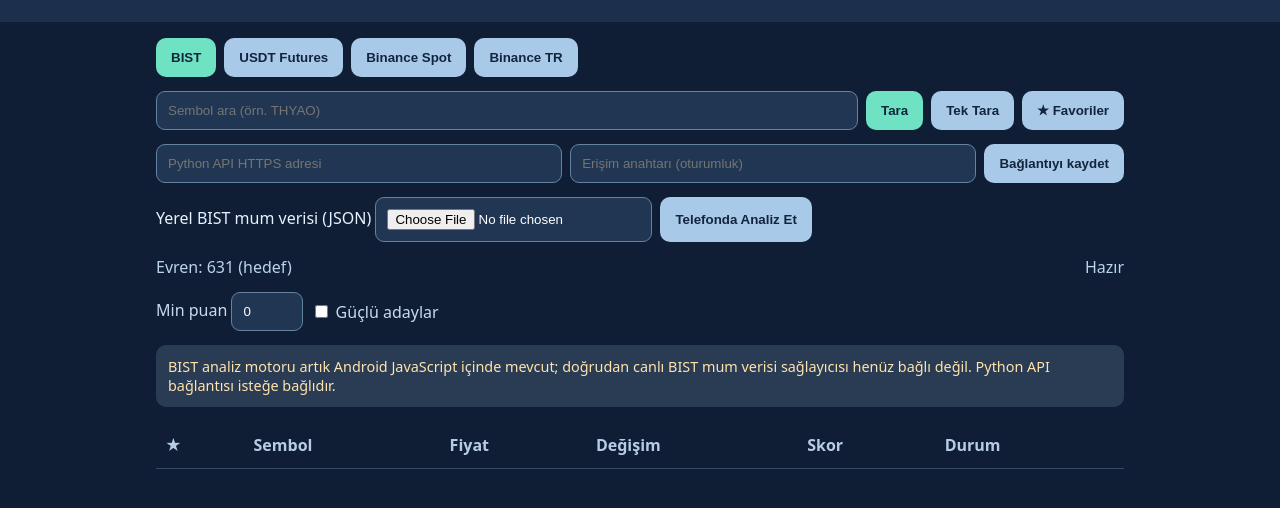
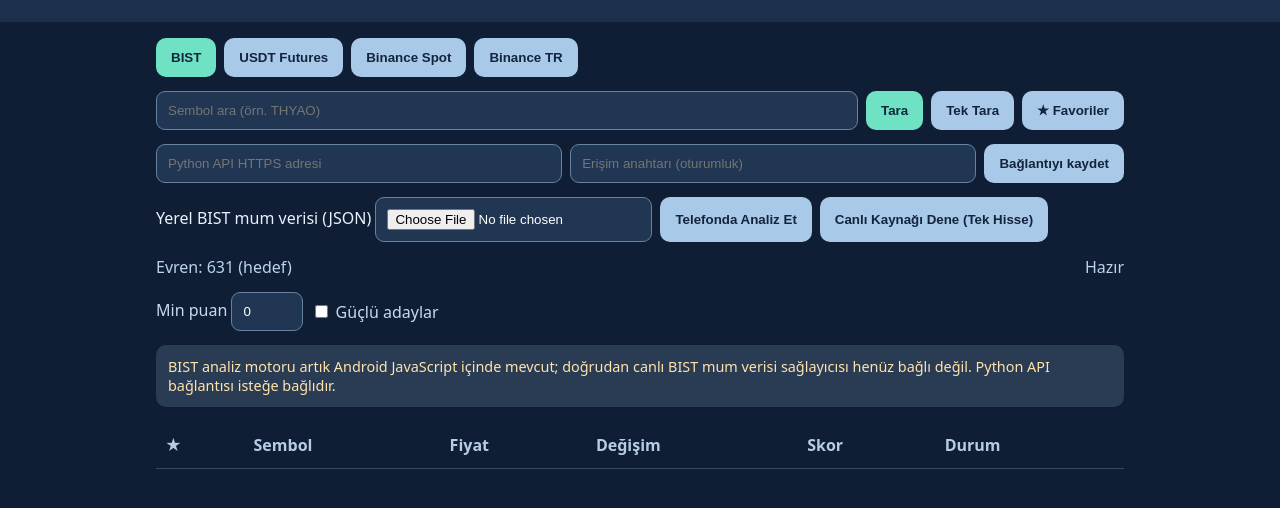
Before and after one commit to asistan71/Private, a website: page www/index.html in a window 1280 px wide. Shown: the part 86-594 px from the top of the page. Drawn offline with Linux system fonts and the light colour scheme.

Commit message:
feat: add optional direct BIST market data connectivity test for single stock

```diff
--- a/www/index.html
+++ b/www/index.html
@@ -4,7 +4,7 @@
 <nav><button class="active" data-market="BIST">BIST</button><button data-market="FUTURES">USDT Futures</button><button data-market="BINANCE">Binance Spot</button><button data-market="BINANCE_TR">Binance TR</button></nav>
 <section class="toolbar"><input id="search" placeholder="Sembol ara (örn. THYAO)" aria-label="Sembol ara"><button id="scan">Tara</button><button id="single">Tek Tara</button><button id="favorites">★ Favoriler</button></section>
 <section class="toolbar" id="pythonBridgeSettings"><input id="pythonApiUrl" type="url" inputmode="url" placeholder="Python API HTTPS adresi" aria-label="Python API HTTPS adresi"><input id="pythonApiToken" type="password" placeholder="Erişim anahtarı (oturumluk)" aria-label="Python API erişim anahtarı"><button id="savePythonApi">Bağlantıyı kaydet</button></section>
-<section class="toolbar" id="bistLocalSettings"><label>Yerel BIST mum verisi (JSON) <input id="bistJsonFile" type="file" accept=".json,application/json" aria-label="BIST mum verisi JSON dosyası"></label><button id="bistLocalScan">Telefonda Analiz Et</button></section>
+<section class="toolbar" id="bistLocalSettings"><label>Yerel BIST mum verisi (JSON) <input id="bistJsonFile" type="file" accept=".json,application/json" aria-label="BIST mum verisi JSON dosyası"></label><button id="bistLocalScan">Telefonda Analiz Et</button><button id="bistDirectScan">Canlı Kaynağı Dene (Tek Hisse)</button></section>
 <section class="summary"><span id="universe">Evren: 631 (hedef)</span><span id="status">Hazır</span></section>
 <section class="filters"><label>Min puan <input id="minScore" type="number" min="0" max="100" value="0"></label><label><input type="checkbox" id="onlyStrong"> Güçlü adaylar</label></section>
 <p class="notice" id="notice">BIST analiz motoru artık Android JavaScript içinde mevcut; doğrudan canlı BIST mum verisi sağlayıcısı henüz bağlı değil. Python API bağlantısı isteğe bağlıdır.</p>
```
